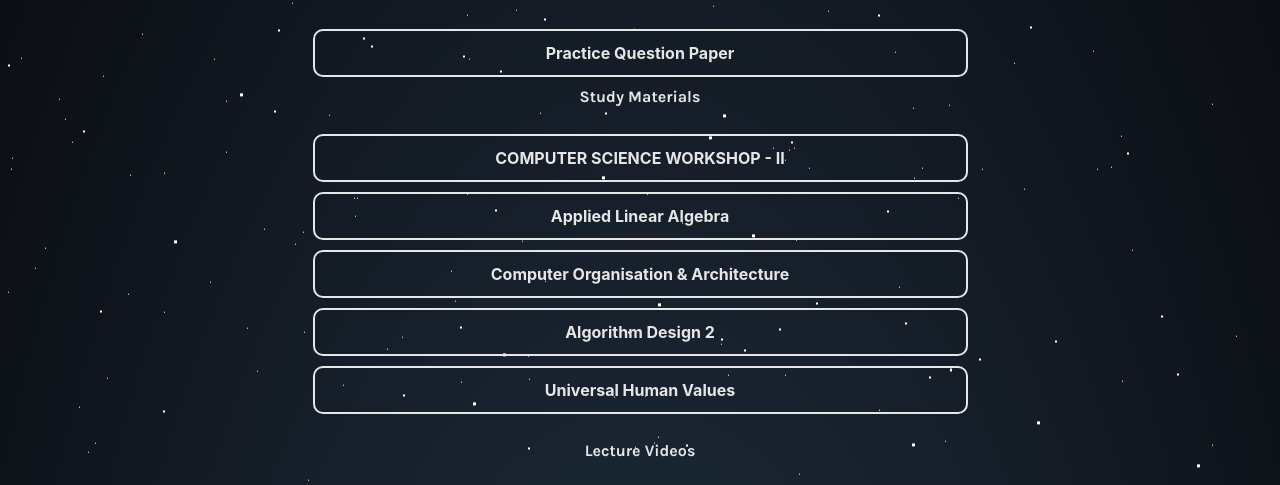
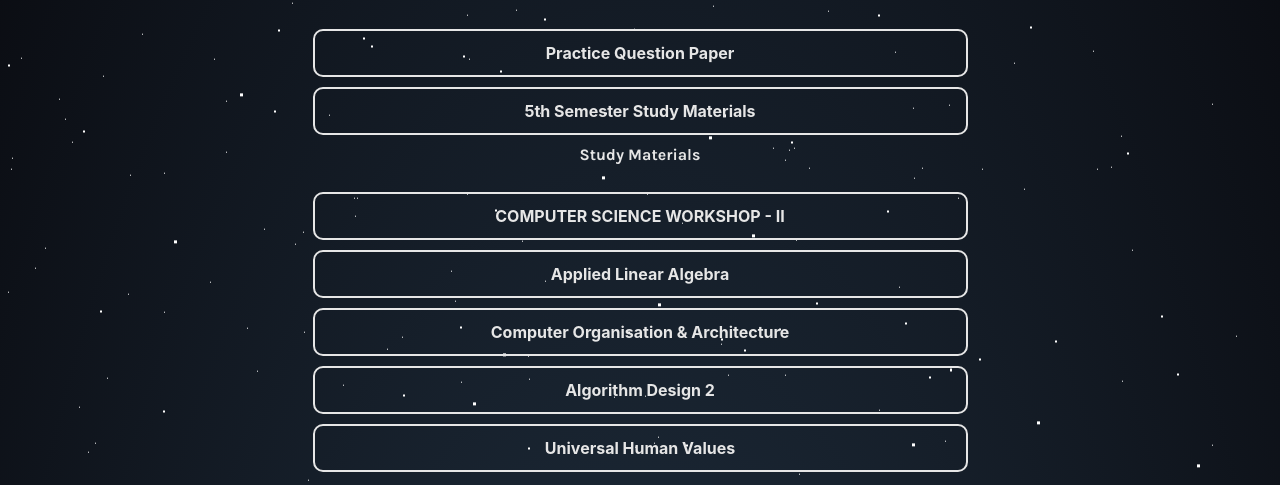
Before and after one commit to kaal-coder/4thSemester, a plain HTML site: page index.html in a window 1280 px wide. Shown: the part 271-756 px from the top of the page. Drawn offline with nearby package versions, Linux system fonts and the light colour scheme.

Commit message:
Added link for 5th Sem

```diff
--- a/index.html
+++ b/index.html
@@ -53,6 +53,8 @@
     <div id="links">
       <a class="link" href="https://drive.google.com/drive/folders/1fM9ToxAEUuTFMaa-btg0Gxp5cOiByd1a?usp=sharing" target="_blank"><strong>Practice Question Paper</strong>
       </a>
+     <a class="link" href="https://kaal-coder.github.io/5thSemester/" target="_blank"><strong>5th Semester Study Materials</strong>
+      </a>
 
   <div id="userName">
     Study Materials
```
